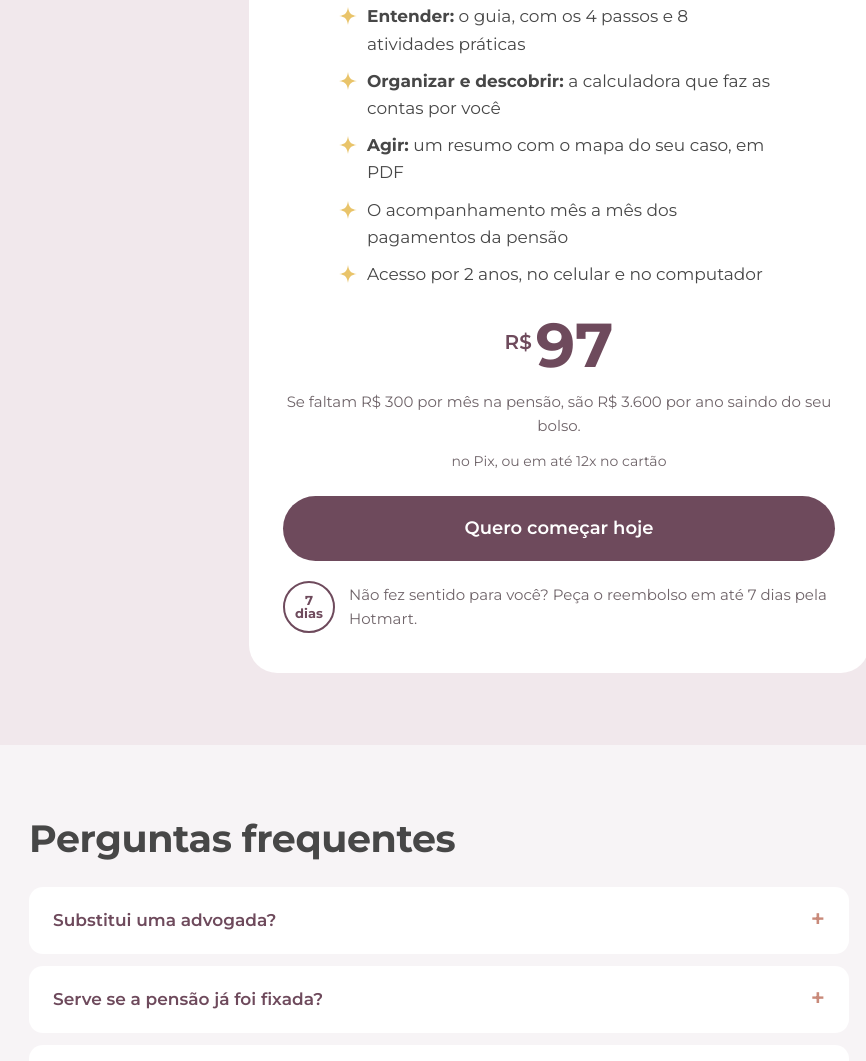
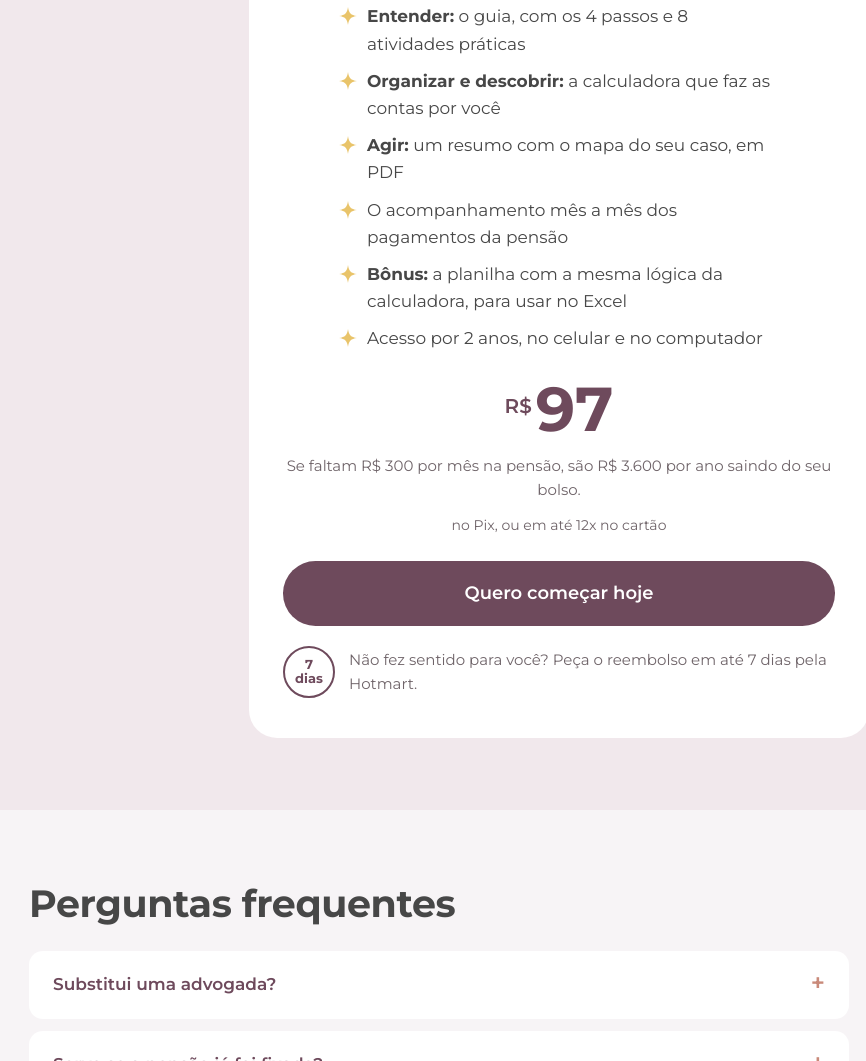
Before and after one commit to nathaliasbritoadv-ship-it/vendas-guia, a plain HTML site: page index.html in a window 1280 px wide. Shown: the part 5251-6312 px from the top of the page, without its empty margins (81-947 px from the left). Drawn offline with Linux system fonts and the light colour scheme.

Commit message:
Inclui a planilha bônus na caixa de oferta
Co-Authored-By: Claude Opus 5.5 <noreply@anthropic.com>
Claude-Session: https://claude.ai/code/session_018jTqv8B9BDNZrR89CC4Sgp

```diff
--- a/index.html
+++ b/index.html
@@ -399,6 +399,7 @@ window.CFG={META_PIXEL_ID:"507046828424523",GA4_ID:""};
     <li><svg class="star"><use href="#st"/></svg><span><strong>Organizar e descobrir:</strong> a calculadora que faz as contas por você</span></li>
     <li><svg class="star"><use href="#st"/></svg><span><strong>Agir:</strong> um resumo com o mapa do seu caso, em PDF</span></li>
     <li><svg class="star"><use href="#st"/></svg>O acompanhamento mês a mês dos pagamentos da pensão</li>
+    <li><svg class="star"><use href="#st"/></svg><span><strong>Bônus:</strong> a planilha com a mesma lógica da calculadora, para usar no Excel</span></li>
     <li><svg class="star"><use href="#st"/></svg>Acesso por 2 anos, no celular e no computador</li>
    </ul>
    <div class="val"><small>R$</small>97</div>
```
